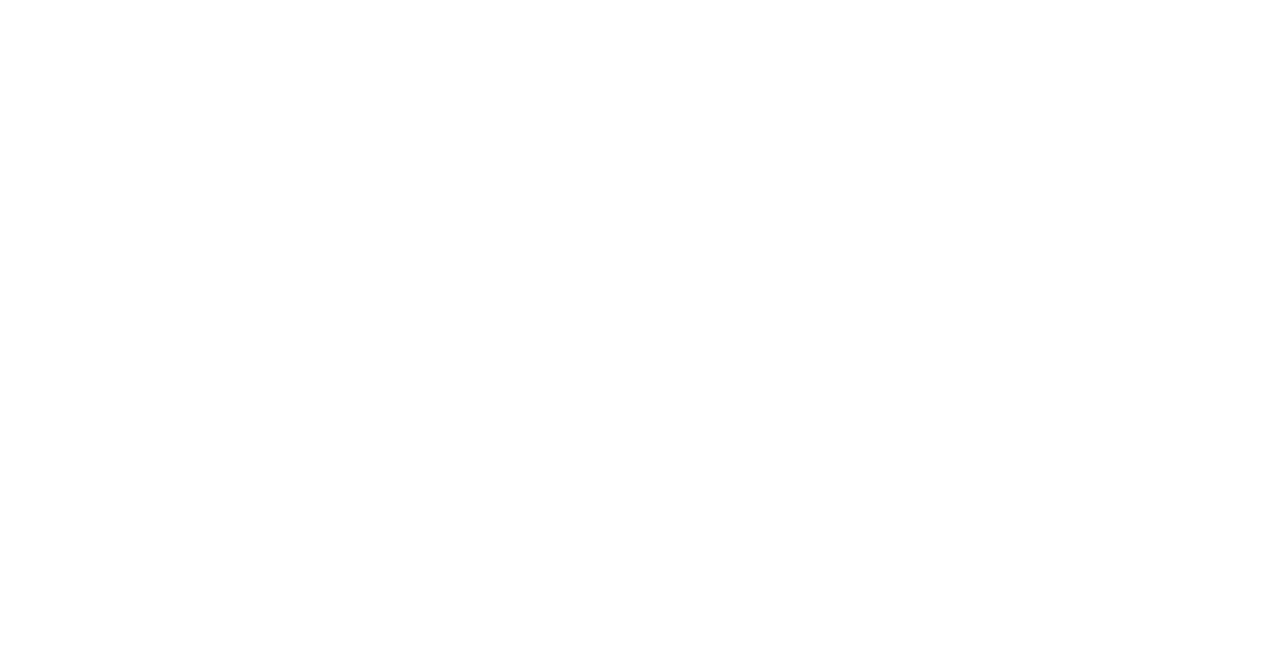
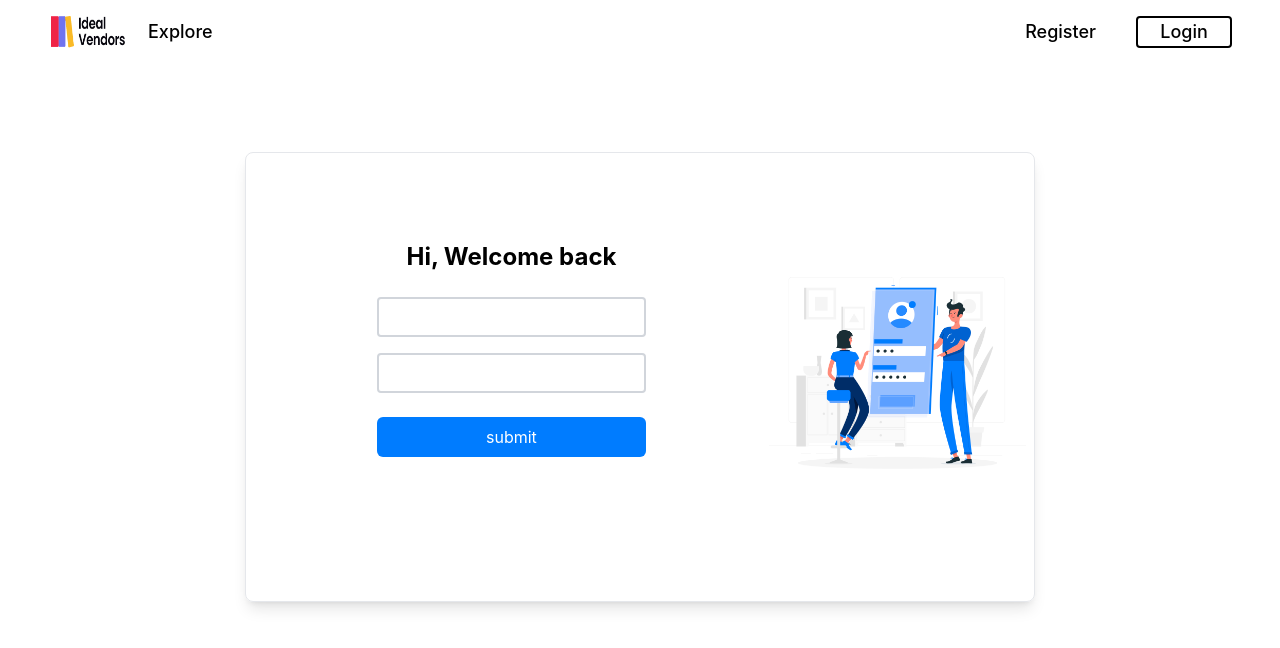
Before and after one commit to Akshaykumark1997/admin_vendor, a React (Create React App) app in the folder frontend/: page / in a window 1280 px wide. Before the commit this address had no page. Shown: the top 648 px of the page. Built offline with nearby package versions, Linux system fonts and the light colour scheme.

Commit message:
vendor login page ui completed

```diff
--- a/frontend/src/App.jsx
+++ b/frontend/src/App.jsx
@@ -2,6 +2,7 @@
 import { BrowserRouter as Router, Routes, Route } from "react-router-dom";
 import AdminRoutes from "./Routes/AdminRoutes";
 import  Drawer  from "./states/DrawerContex";
+import VendorRoutes from "./Routes/VendorRoutes";
 
 function App() {
   return (
@@ -9,6 +10,7 @@
       <Drawer>
         <Router>
           <Routes>
+            <Route path="/*" element={<VendorRoutes />} />
             <Route path="/admin/*" element={<AdminRoutes />} />
           </Routes>
         </Router>
--- /dev/null
+++ b/frontend/src/Routes/VendorRoutes.jsx
@@ -0,0 +1,16 @@
+import React from 'react';
+import { Routes, Route } from "react-router-dom";
+import LoginVendors from '../pages/vendors/vendor_login/LoginVendors';
+
+
+function VendorRoutes() {
+  return (
+    <div>
+        <Routes>
+            <Route path='/' element={<LoginVendors />} />
+        </Routes>
+    </div>
+  )
+}
+
+export default VendorRoutes
--- /dev/null
+++ b/frontend/src/components/vendors/vendor_login/VendorLogin.jsx
@@ -0,0 +1,43 @@
+import React from 'react'
+
+function VendorLogin() {
+  return (
+    <div className="w-full">
+      <div className="py-10 px-5 sm:p-10 max-w-[1500px] mx-auto box-border">
+        <div className="flex justify-center px-2 sm:px-4 md:px-2 my-12">
+          <div className="w-full xl:w-2/3 lg:w-3/4 flex h-[450px] rounded-lg px-2 shadow-lg border">
+            <div className="w-full sm:w-11/12 md:w-3/5 bg-white py-5 px-2 lg:px-5 my-auto rounded-lg lg:rounded-l-none mx-auto">
+              <h3 className="pt-4 md:text-2xl text-lg font-bold text-center">
+                Hi, Welcome back
+              </h3>
+              <form className="px-8 pt-6 pb-8 mb-4 bg-white rounded">
+                <div className="mb-4 md:flex md:justify-center">
+                  <input
+                  type="text"
+                  className="border-2 border-solid rounded border-gray-300 focus:border-red-600 focus:outline-none md:w-3/4 w-full h-10 "
+                  />
+                </div>
+                <div className="mb-4 md:flex md:justify-center">
+                  <input
+                  type="text"
+                  className="border-2 border-solid border-gray-300 focus:border-red-600 rounded focus:outline-none md:w-3/4 w-full h-10"
+                  />
+                </div>
+
+                <div className="my-6 text-center">
+                  <button type="submit" className="md:w-3/4 w-full h-10 bg-[#007cff] rounded-md text-white">submit</button>
+                </div>
+              </form>
+            </div>
+            <div
+              className="w-full h-auto bg-text hidden md:block md:w-1/3 bg-contain bg-center bg-no-repeat rounded-l-lg bg-white"
+              style={{ backgroundImage: `url('/image/login.jpg')` }}
+            />
+          </div>
+        </div>
+      </div>
+    </div>
+  )
+}
+
+export default VendorLogin
--- /dev/null
+++ b/frontend/src/pages/vendors/vendor_login/LoginVendors.jsx
@@ -0,0 +1,14 @@
+import React from "react";
+import NavBar from "../../../components/shared/navbar/NavBar";
+import VendorLogin from "../../../components/vendors/vendor_login/VendorLogin";
+
+function LoginVendors() {
+  return (
+    <div>
+      <NavBar />
+      <VendorLogin />
+    </div>
+  );
+}
+
+export default LoginVendors;
```
